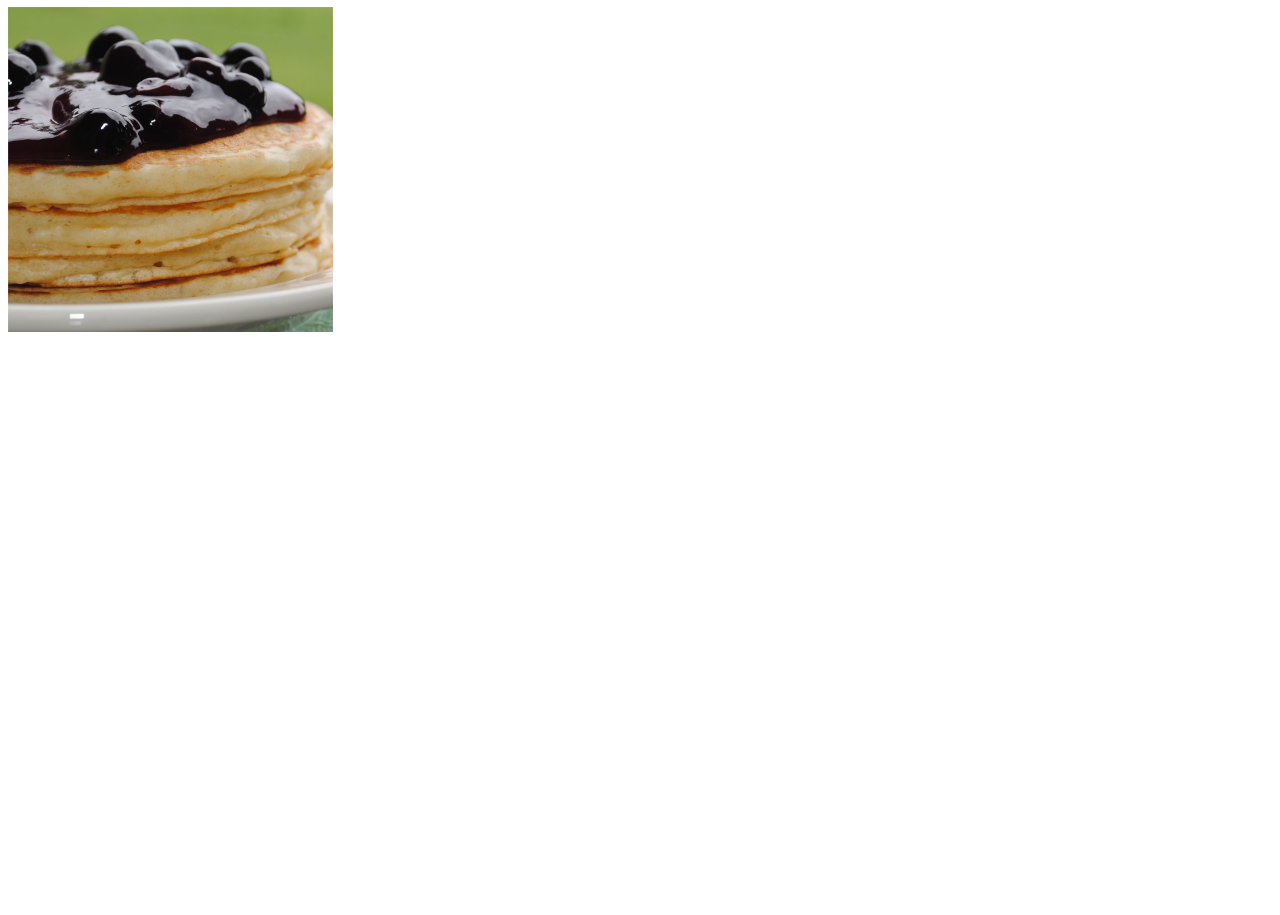
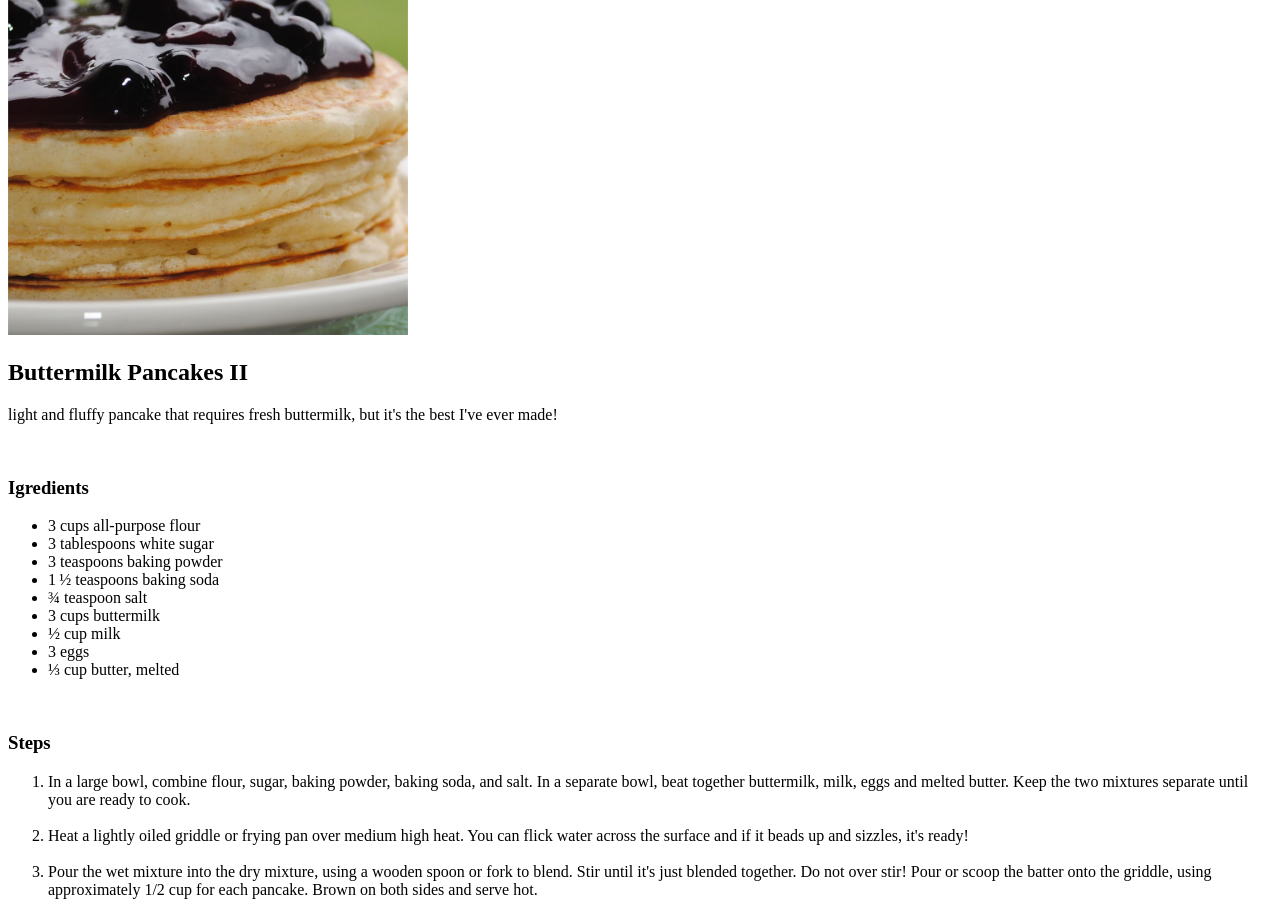
Before and after one commit to Mat-Lain/odin-recipes, a plain HTML site: page recipes/pancakes.html in a window 1280 px wide. Shown: the part 73-988 px from the top of the page. Before the commit the page ends 800 px from the top, so only its background shows below. Drawn offline with Linux system fonts and the light colour scheme.

Commit message:
Updated Pancakes Websites

```diff
--- a/recipes/pancakes.html
+++ b/recipes/pancakes.html
@@ -6,10 +6,42 @@
   </head>
 
   <body>
-    <h1>Odin Recipes</h1>
 
     <img src="images/buttermilk pancakes.jpeg"
-    alt="Buttermilk Pancakes" width="325" height="325">
+    alt="Buttermilk Pancakes" width="400" height="400">
+
+    <h2>Buttermilk Pancakes II</h2>
+
+    <p>light and fluffy pancake that requires fresh buttermilk, but it's the best I've ever made!</p>
+
+    <br> <h3>Igredients</h3>
+
+    <ul>
+      <li>3 cups all-purpose flour</li>
+      <li>3 tablespoons white sugar </li>
+      <li>3 teaspoons baking powder</li>
+      <li>1 ½ teaspoons baking soda </li>
+      <li>¾ teaspoon salt</li>
+      <li>3 cups buttermilk</li>
+      <li>½ cup milk</li>
+      <li>3 eggs</li>
+      <li>⅓ cup butter, melted</li>
+    </ul>
+
+    <br> <h3>Steps</h3>
+
+    <ol>
+      <li>In a large bowl, combine flour, sugar, baking powder, baking soda, and salt. In a separate bowl,
+        beat together buttermilk, milk, eggs and melted butter.
+        Keep the two mixtures separate until you are ready to cook.</li> <br>
+
+        <li>Heat a lightly oiled griddle or frying pan over medium high heat.
+          You can flick water across the surface and if it beads up and sizzles, it's ready!</li> <br>
+
+          <li>Pour the wet mixture into the dry mixture, using a wooden spoon or fork to blend. Stir until it's just blended together.
+            Do not over stir! Pour or scoop the batter onto the griddle,
+            using approximately 1/2 cup for each pancake. Brown on both sides and serve hot.</li>
+    </ol>
 
   </body>
 </html>
```
Also changed, not shown: index.html (+1 -1 lines), recipes/lasagna.html (+1 -1 lines).
